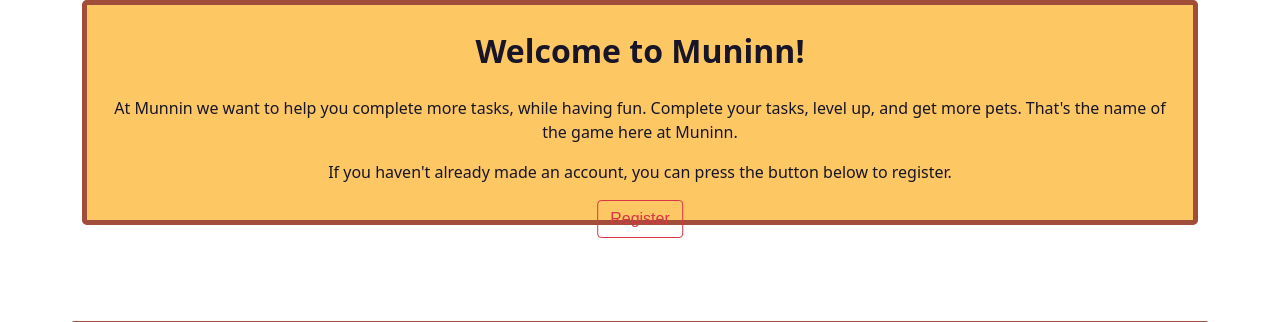
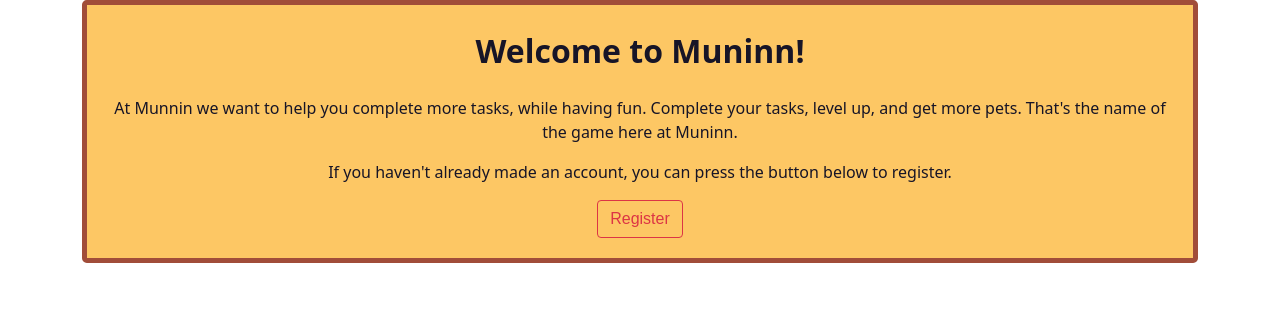
Before and after one commit to COSC481W-2021Fall/capstone-adam-and-the-mod-squad, a Django app: page /about in a window 1280 px wide. Shown: the part 217-539 px from the top of the page. Run offline with Django 3.2, Linux system fonts and the light colour scheme; some libraries are stand-ins or nearby versions.

Commit message:
style: Buttons fixed when logged out
-Buttons fixed when logged out
-Coffee button does external tab when clicked.
GitHub issue: #94

```diff
--- a/mydjangoproject/muninn/templates/muninn/about.html
+++ b/mydjangoproject/muninn/templates/muninn/about.html
@@ -10,12 +10,12 @@
                     {% if user.is_authenticated %}
                     <p class="text-sm-center">Head to the Roost to see your pets!</p>
                     <a href="{% url 'muninn-roost' %}">
-                        <button type="button" class=" aboutButton btn btn-outline-danger">Go There Now!</button>
+                        <button type="button" class="btn btn-outline-danger">Go There Now!</button>
                     </a>
                     {% else %}
                     <p class="text-sm-center">If you haven't already made an account, you can press the button below to register.</p>
                     <a href="{% url 'users-register' %}">
-                        <button type="button" class="loggedOut btn btn-outline-danger">Register</button>
+                        <button type="button" class="btn btn-outline-danger">Register</button>
                     </a>
                     {% endif %}
                 </div>
@@ -83,15 +83,9 @@
     <div class="container p-6 my-5 rounded-3 aboutContainer">
         <h2 class="text-sm-center">Buy Us A Coffee</h2>
         <p id="paragraphCoffee">If you like what we're doing and want to support us, click on the link below to buy us a coffee. We appreciate your support!</p>
-        {% if user.is_authenticated %}
-        <a href="https://www.buymeacoffee.com/">
+        <a href="https://www.buymeacoffee.com/" target="_blank">
             <button type="button" class="coffeeButton btn btn-outline-danger">Buy Me a Coffee</button>
         </a>
-        {% else %}
-        <a href="https://www.buymeacoffee.com/">
-            <button type="button" class="loggedOut btn btn-outline-danger">Buy Me a Coffee</button>
-        </a>
-        {% endif %}
     </div>
 </div>
 {% endblock content %}
```
